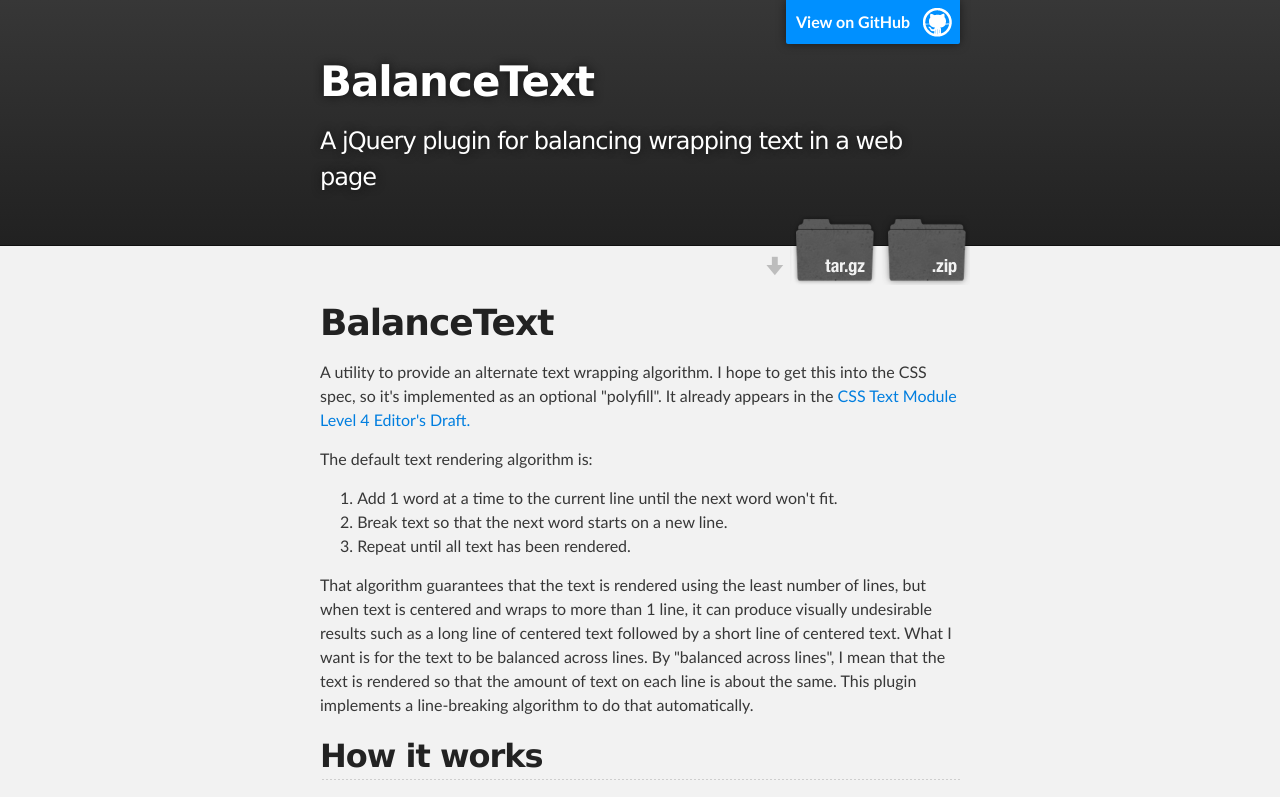
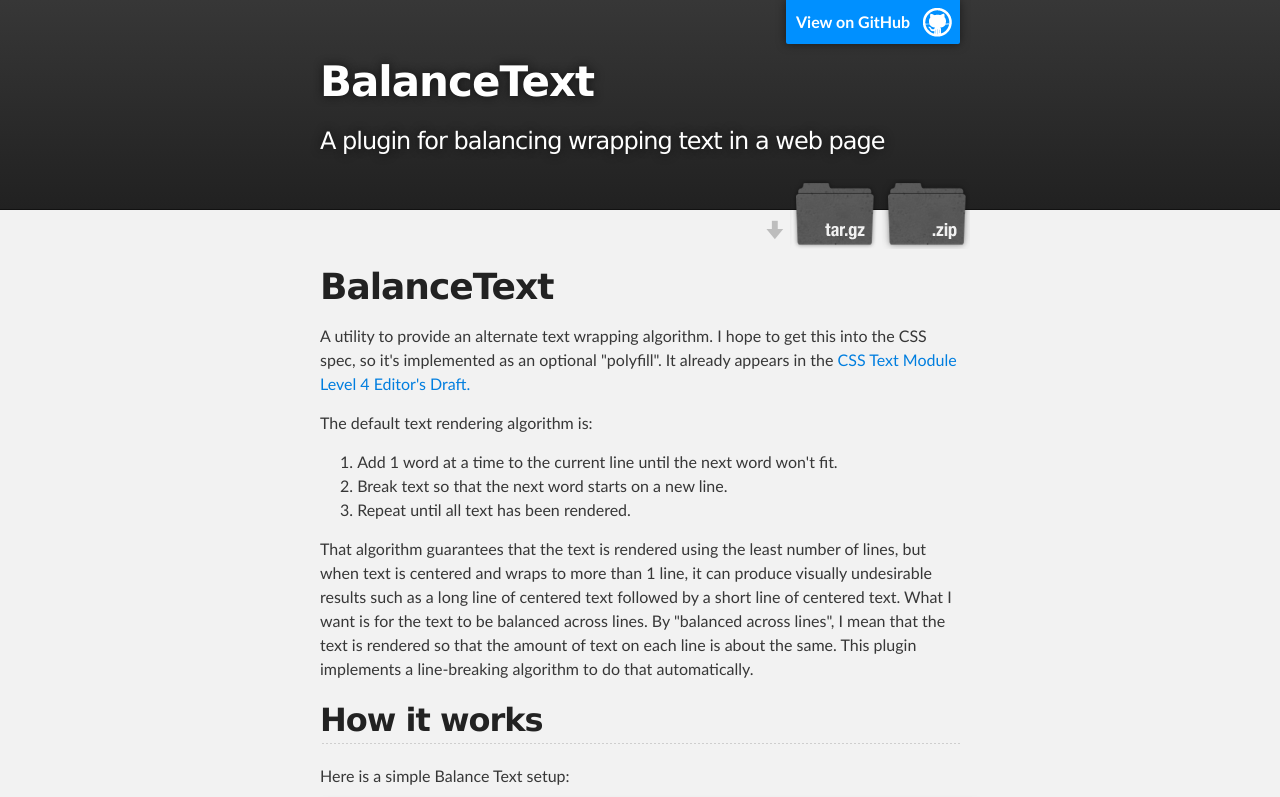
Before and after one commit to adobe/balance-text, a plain HTML site: page index.html in a window 1280 px wide. Shown: the top 797 px of the page. Drawn offline with Linux system fonts and the light colour scheme.

```diff
--- a/index.html
+++ b/index.html
@@ -19,7 +19,7 @@
         <a id="forkme_banner" href="https://github.com/adobe-webplatform/balance-text">View on GitHub</a>
 
         <h1 id="project_title">BalanceText</h1>
-        <h2 id="project_tagline">A jQuery plugin for balancing wrapping text in a web page</h2>
+        <h2 id="project_tagline">A plugin for balancing wrapping text in a web page</h2>
 
         <section id="downloads">
           <a class="zip_download_link" href="https://github.com/adobe-webplatform/balance-text/zipball/master">Download this project as a .zip file</a>
```
